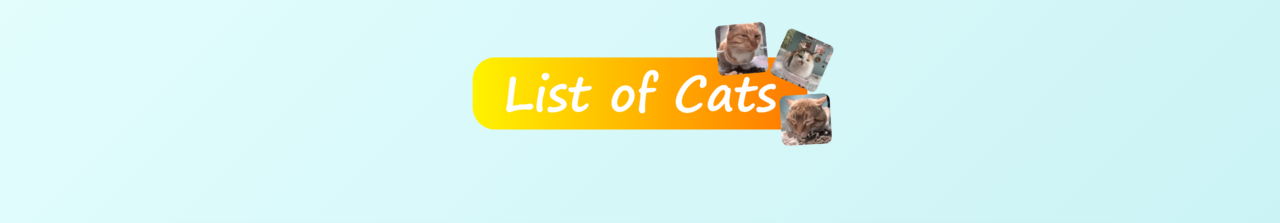
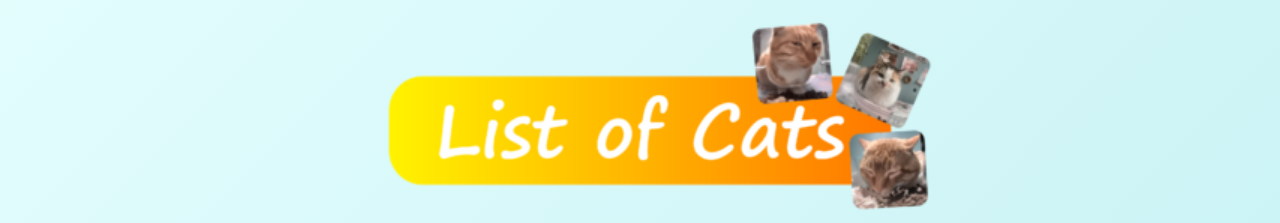
Before and after one commit to staten-island-tech/flexbox-gallery-project-EmersonYang3, a plain HTML site: page index.html in a window 1280 px wide. Shown: the top 223 px of the page. Drawn offline with Linux system fonts and the light colour scheme.

Commit message:
Update style.css

```diff
--- a/style.css
+++ b/style.css
@@ -26,8 +26,15 @@ body {
 }
 
 .title-card {
+    width: 80%;
+    max-width: 600px;
     margin: 20px 0;
     animation: slideIn 1s ease-in-out;
+}
+
+.title-card img {
+    width: 100%;
+    height: auto;
 }
 
 .gallery {
```
